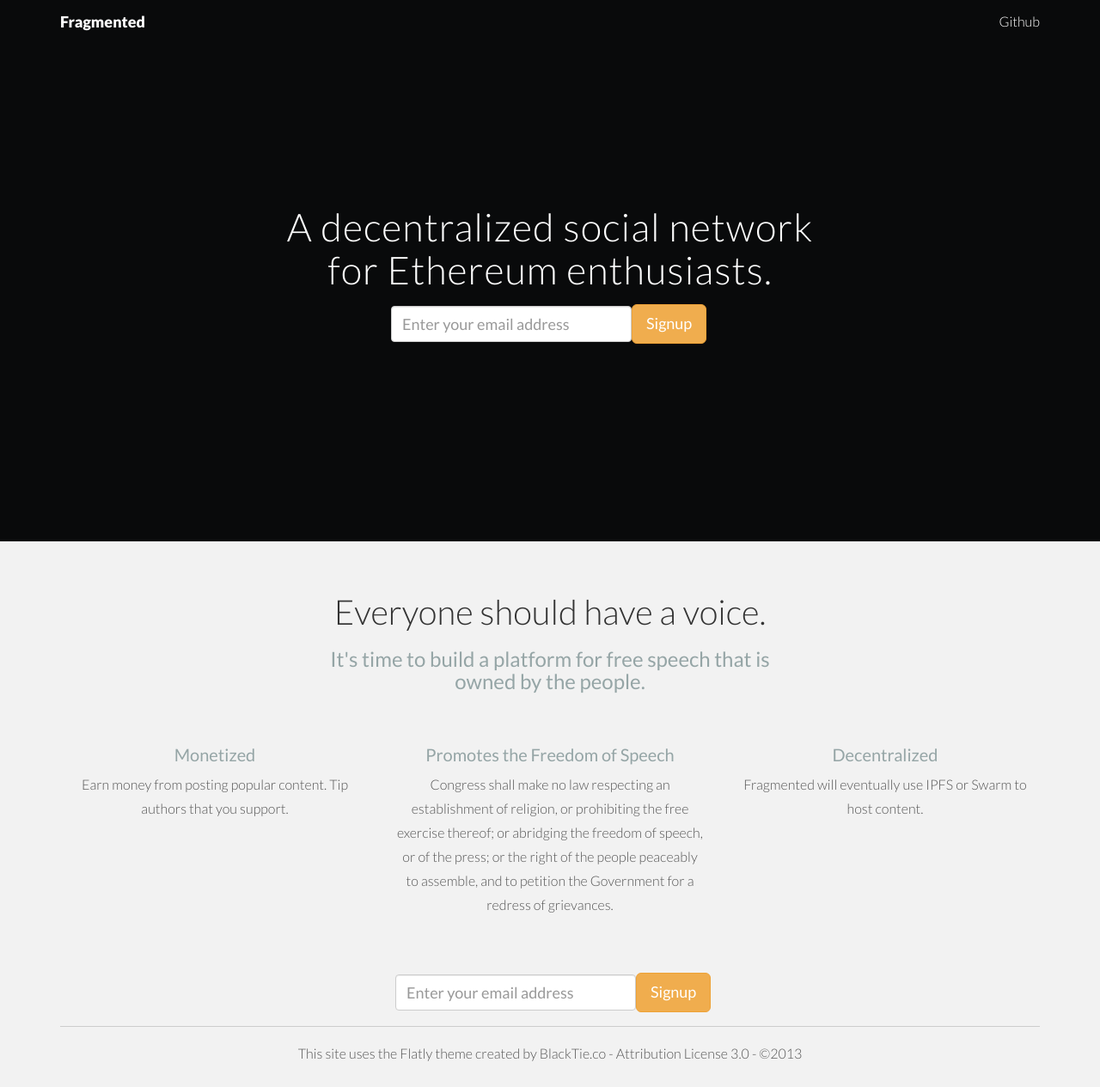
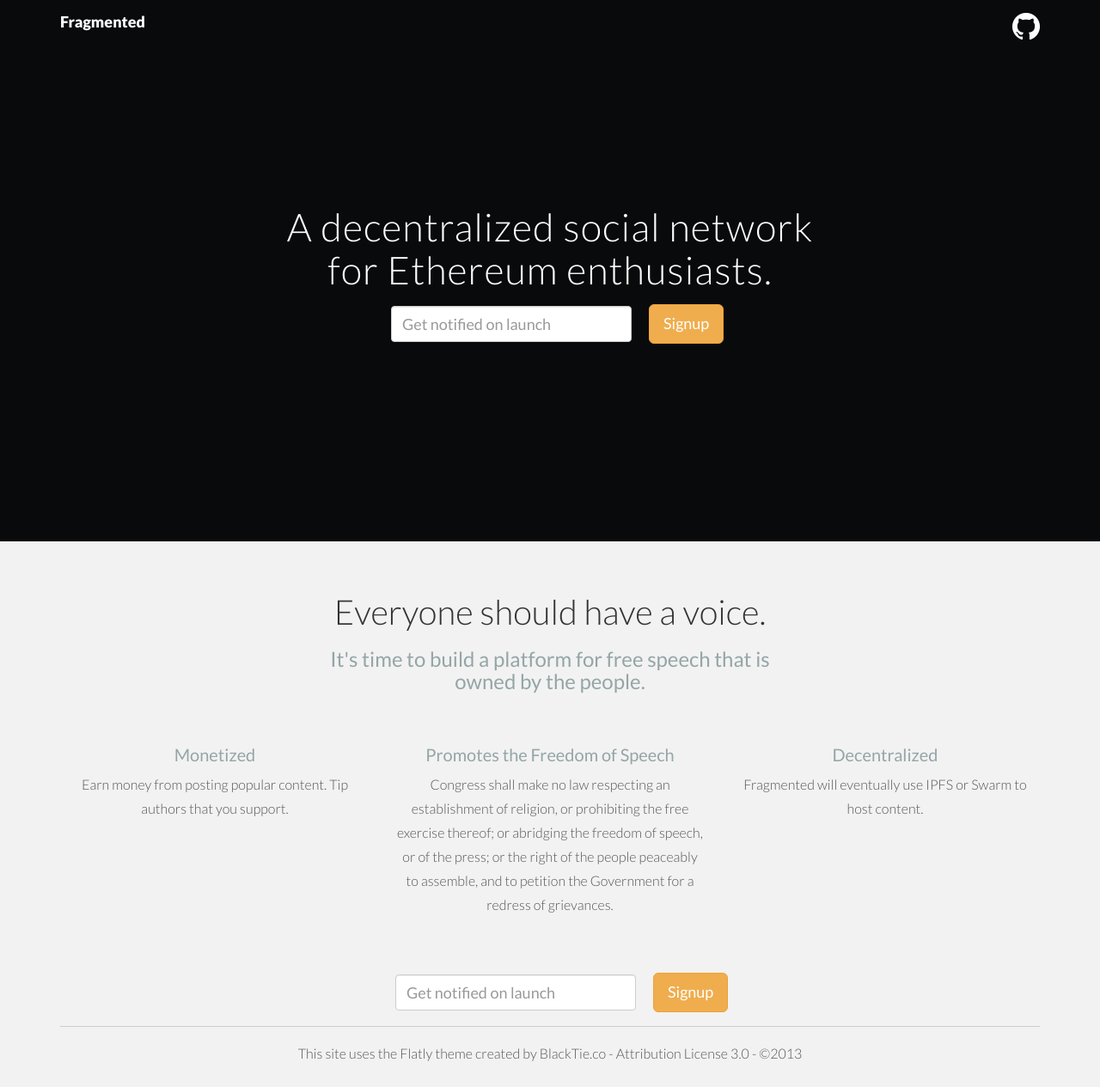
Before and after one commit to ryosua/fragmented-landing-page, a plain HTML site: page index.html in a window 1280 px wide. Shown: the whole page at 86% size. Drawn offline with nearby package versions, Linux system fonts and the light colour scheme.

Commit message:
Styling, deleted unused images, octocat, ect.

```diff
--- a/assets/css/main.css
+++ b/assets/css/main.css
@@ -163,3 +163,7 @@ i {
 #tagline {
     text-align: center;
 }
+
+.form-control {
+    margin-right: 20px;
+}
--- a/index.html
+++ b/index.html
@@ -43,7 +43,9 @@
 			<div class="navbar-collapse collapse">
 				<ul class="nav navbar-nav navbar-right">
 					<li>
-						<a href="#">Github</a>
+						<a href="https://github.com/Fragmented-World/">
+							<img src="assets/img/GitHub-Mark-Light-32px.png" />
+						</a>
 					</li>
 				</ul>
 			</div>
@@ -61,7 +63,7 @@
 					<div class="col-lg-4">
 						<form class="form-inline" role="form">
 							<div class="form-group">
-								<input type="email" class="form-control" id="exampleInputEmail1" placeholder="Enter your email address">
+								<input type="email" class="form-control" placeholder="Get notified on launch">
 							</div>
 							<button type="submit" class="btn btn-warning btn-lg">Signup</button>
 						</form>
@@ -103,7 +105,7 @@
 			<div class="col-lg-4">
 				<form class="form-inline" role="form">
 					<div class="form-group">
-						<input type="email" class="form-control" id="exampleInputEmail1" placeholder="Enter your email address">
+						<input type="email" class="form-control" placeholder="Get notified on launch">
 					</div>
 					<button type="submit" class="btn btn-warning btn-lg">Signup</button>
 				</form>
```
Also changed, not shown: assets/img/GitHub-Mark-Light-32px.png (added), assets/img/ipad-hand.png (deleted), assets/img/p01.png (deleted), assets/img/p02.png (deleted), assets/img/p03.png (deleted), assets/img/pic1.jpg (deleted), assets/img/pic2.jpg (deleted), assets/img/pic3.jpg (deleted), assets/img/ser01.png (deleted), assets/img/ser02.png (deleted), assets/img/ser03.png (deleted).
